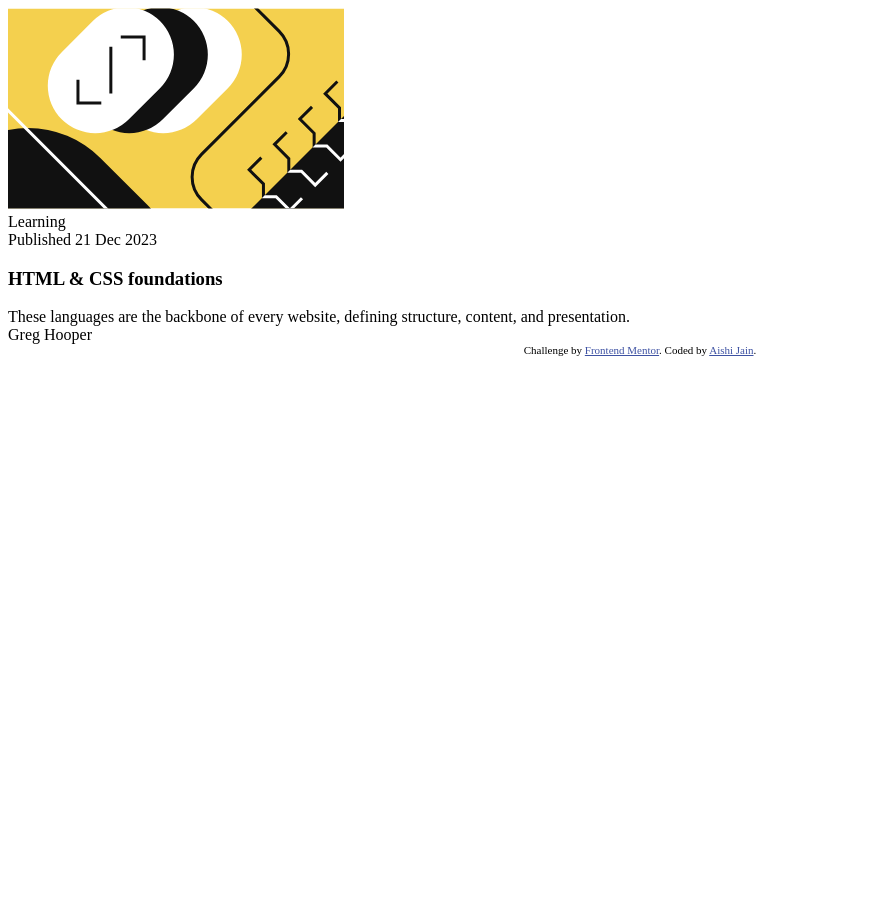
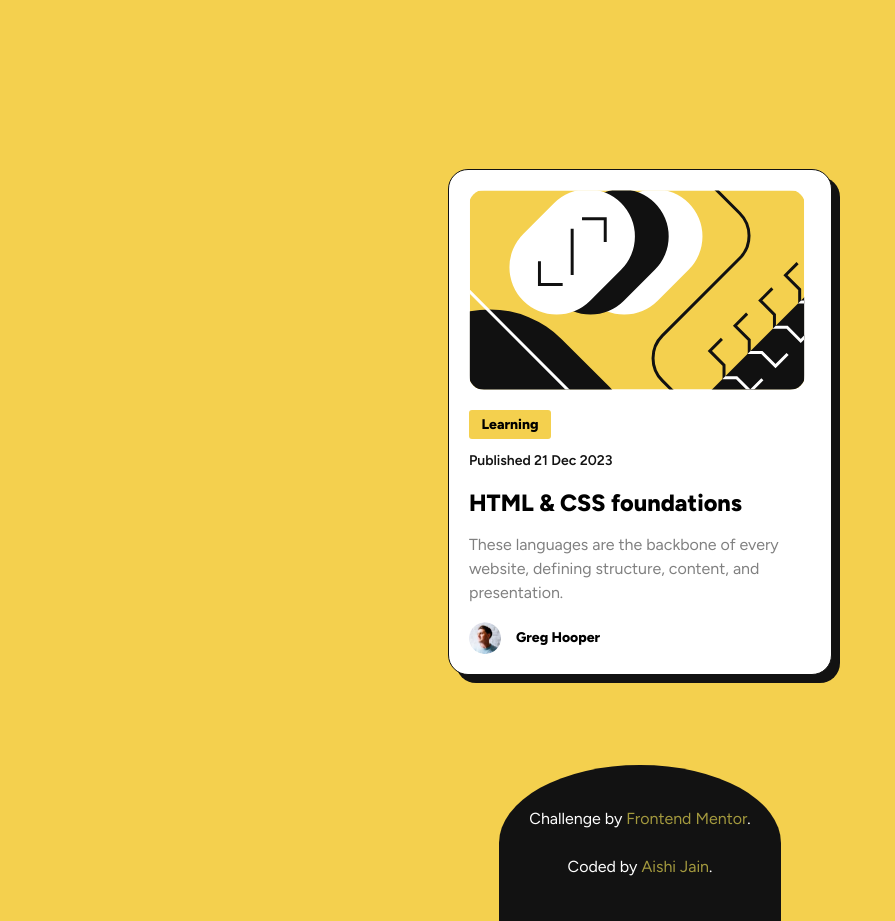
Before and after one commit to Aishi-Jain/Blog-Preview-Card, a plain HTML site: page index.html in a window 1280 px wide. Shown: the whole page, without its empty margins (0-895 px from the left). Before the commit the page ends 800 px from the top, so only its background shows below. Drawn offline with Linux system fonts and the light colour scheme; a web font is replaced by a local one.

Commit message:
Styling the page

```diff
--- a/index.html
+++ b/index.html
@@ -6,9 +6,9 @@
   <link rel="icon" type="image/png" sizes="32x32" href="./assets/images/favicon-32x32.png">
   <title>Frontend Mentor | Blog preview card</title>
   <link rel="stylesheet" href="styles.css">
-<!--   <link rel="preconnect" href="https://fonts.googleapis.com">
+  <link rel="preconnect" href="https://fonts.googleapis.com">
   <link rel="preconnect" href="https://fonts.gstatic.com" crossorigin>
-  <link href="https://fonts.googleapis.com/css2?family=Figtree:ital,wght@0,300..900;1,300..900&display=swap" rel="stylesheet"> -->
+  <link href="https://fonts.googleapis.com/css2?family=Figtree:ital,wght@0,300..900;1,300..900&display=swap" rel="stylesheet">
 </head>
 <body>
     <section class="hero">
@@ -24,19 +24,21 @@
                     Published 21 Dec 2023
                 </div>
                 <div class="course-name">
-                    <h3>HTML & CSS foundations</h3>
+                    HTML & CSS foundations
                 </div>
                 <div class="course-info">
                     These languages are the backbone of every website, defining structure, content, and presentation.
                 </div>
-                <div class="author">
-                    Greg Hooper
-                </div>
             </article>
+        </div>
+        <div class="author">
+            <img src="assets/images/image-avatar.webp" alt="author">
+            Greg Hooper
         </div>
     </section>
   <footer class="attribution">
     Challenge by <a href="https://www.frontendmentor.io?ref=challenge" target="_blank">Frontend Mentor</a>.
+    <br>
     Coded by <a href="#">Aishi Jain</a>.
   </footer>
 </body>
--- a/styles.css
+++ b/styles.css
@@ -1,5 +1,3 @@
-@import url('https://fonts.google.com/specimen/Figtree');
-
 :root {
     --bg-color: hsl(47, 88%, 63%);
     --card-bg-color: hsl(0, 0%, 100%);
@@ -8,11 +6,125 @@
     --font: 'Figtree', sans-serif;
 }
 
+* {
+    margin: 0;
+    padding: 0;
+    box-sizing: border-box;
+}
+
+body {
+    display: flex;
+    justify-content: center;
+    align-items: center;
+    flex-direction: column;
+    background-color: var(--bg-color);
+    height: 100vh;
+    padding-top: 200px;
+}
+
+.hero {
+    width: 384px;
+    height: 522px;
+    background-color: var(--card-bg-color);
+    border: 1px solid var(--black-color);
+    border-radius: 20px;
+    box-shadow: 8px 8px 0px var(--black-color);
+    padding: 20px;
+    margin: 90px 900px;
+    font-family: var(--font);
+    gap: 0.75rem;
+    line-height: 1.5rem;
+}
+
+.hero:hover {
+    box-shadow: 13px 13px 0px var(--black-color);
+}
+
+img {
+    display: block;
+    width: 336px;
+    height: 200px;
+    border-radius: 15px;
+}
+
+.container {
+    display: flex;
+    justify-content: center;
+    align-items: center;
+    flex-direction: column;
+    width: 336px;
+}
+
+.tag {
+    background-color: var(--bg-color);
+    display: flex;
+    justify-content: center;
+    align-items: center;
+    width: 82px;
+    height: 29px;
+    margin-top: 20px;
+    border-radius: 3px;
+    font-size: 14px;
+    font-weight: 800;
+}
+
+.publish-date {
+    font-size: 14px;
+    font-weight: 600;
+    margin-top: 10px;
+    color: var(--black-color);
+}
+
+.course-name {
+    font-size: 23.5px;
+    font-weight: 800;
+    margin-top: 18px;
+}
+
+.course-name:hover {
+    color: var(--bg-color);
+}
+
+.course-info {
+    font-size: 16px;
+    color: var(--content-color);
+    margin-top: 18px;
+}
+
+.author {
+    display: flex;
+    flex-direction: row;
+    align-items: center;
+    gap: 15px;
+    margin-top: 17px;
+    font-size: 14px;
+    font-weight: 800;
+}
+
+.author img {
+    width: 32px;
+    height: 32px;
+}
+
 .attribution {
-    font-size: 11px;
+    font-size: 16px;
+    font-family: var(--font);
     text-align: center;
+    background-color: var(--black-color);
+    padding: 30px;
+    color: white;
+    border-top-left-radius: 50%;
+    border-top-right-radius: 50%;
+    line-height: 3rem;
 }
 
 .attribution a {
-    color: hsl(228, 45%, 44%);
+    color: hsl(54, 45%, 44%);
+    text-decoration: none;
 }
+
+@media (max-width: 375px) {
+    .hero {
+        margin: 0 auto;
+    }
+}
```
